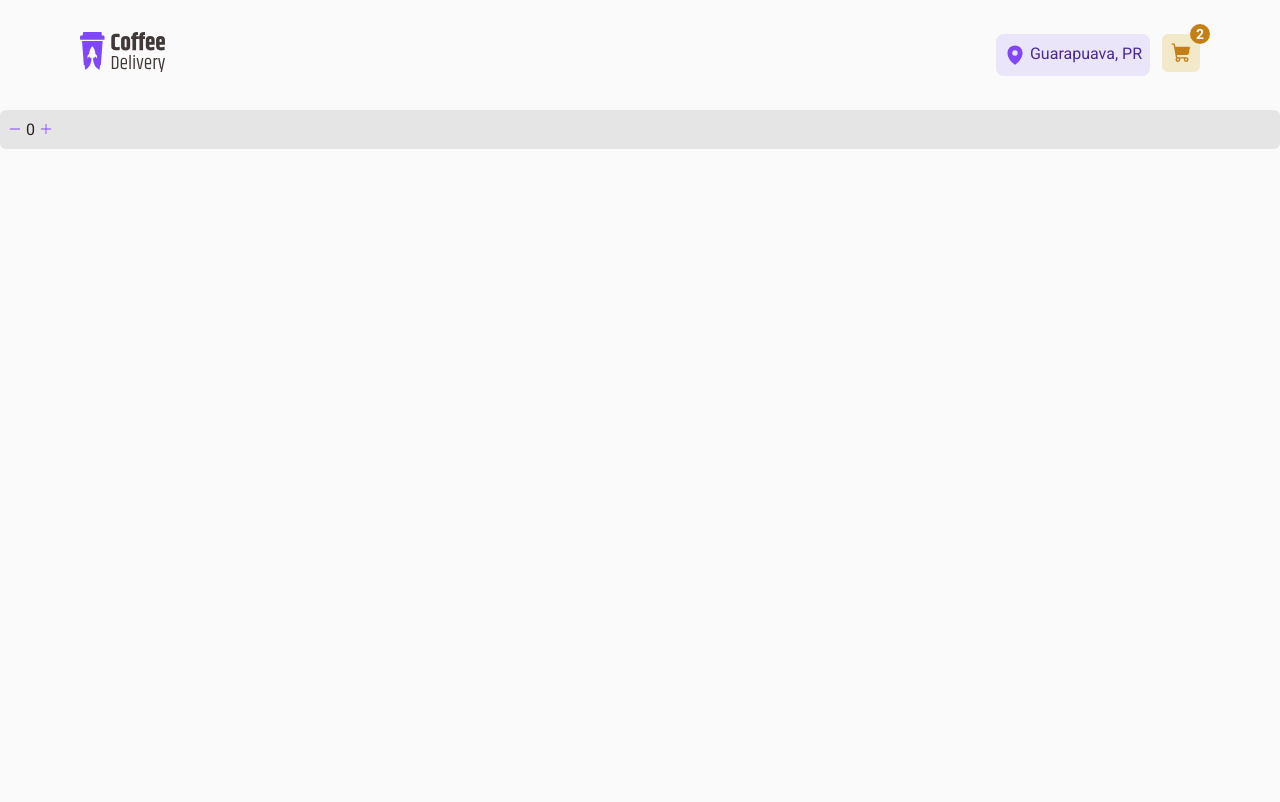
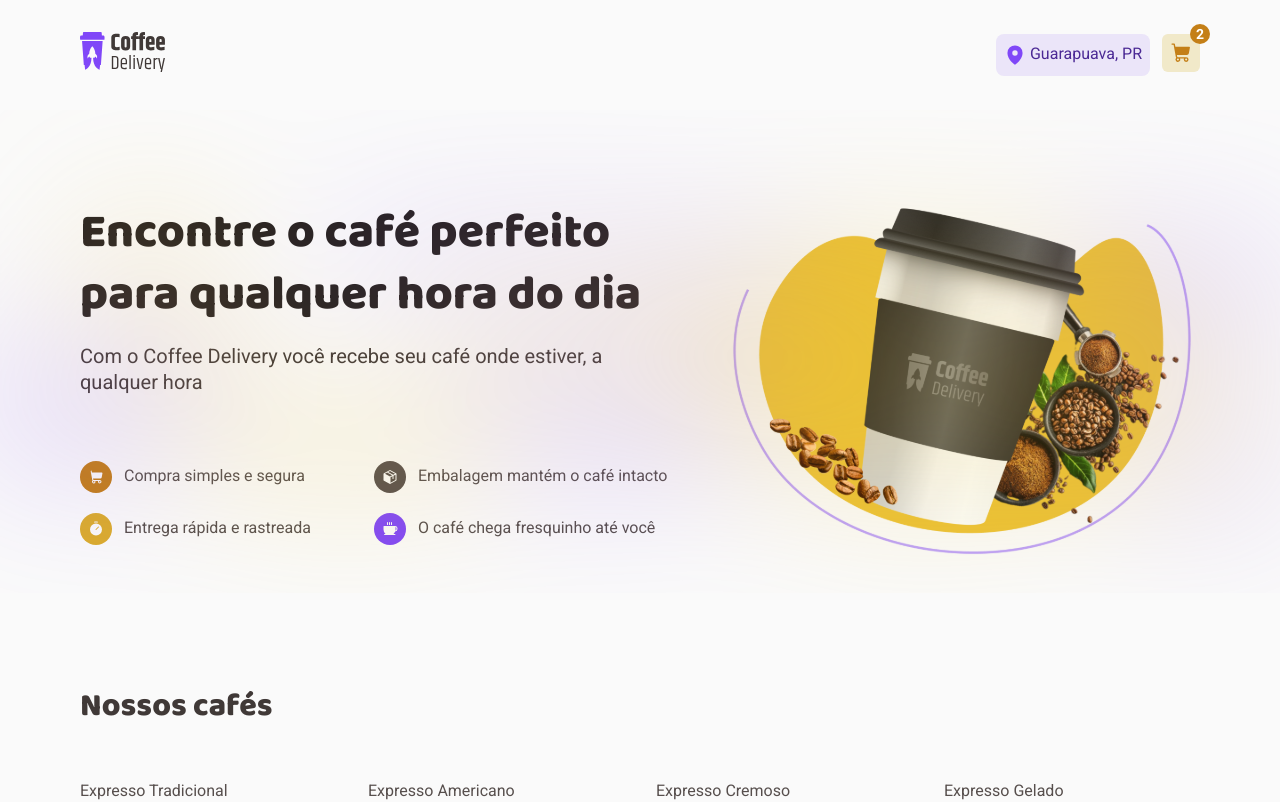
Before and after one commit to edu-almeidaf/coffee-delivery, a React (Vite) app: page / in a window 1280 px wide. Shown: the top 802 px of the page. Built offline with nearby package versions, Linux system fonts and the light colour scheme.

Commit message:
feat: create homepage content

```diff
--- a/src/pages/home/index.tsx
+++ b/src/pages/home/index.tsx
@@ -1,21 +1,83 @@
-import { QuantityInput } from '@/components/quantity-input'
-import { useState } from 'react'
+import { useTheme } from 'styled-components'
+import { CoffeeList, Heading, Hero, HeroContent, Info } from './styles'
+import { Coffee, Package, ShoppingCart, Timer } from '@phosphor-icons/react'
+import { coffees } from '../../../data.json'
 
 export function Home() {
-  const [quantity, setQuantity] = useState(0)
+  const theme = useTheme()
+  return (
+    <div>
+      <Hero>
+        <HeroContent>
+          <div>
+            <Heading>
+              <h1>Encontre o café perfeito para qualquer hora do dia</h1>
 
-  function incrementQuantity() {
-    setQuantity((state) => state + 1)
-  }
+              <span>
+                Com o Coffee Delivery você recebe seu café onde estiver, a
+                qualquer hora
+              </span>
+            </Heading>
 
-  function decrementQuantity() {
-    setQuantity((state) => state - 1)
-  }
-  return (
-    <QuantityInput
-      quantity={quantity}
-      incrementQuantity={incrementQuantity}
-      decrementQuantity={decrementQuantity}
-    />
+            <Info>
+              <div>
+                <ShoppingCart
+                  size={32}
+                  weight="fill"
+                  color={theme.colors.background}
+                  style={{ backgroundColor: theme.colors['yellow-dark'] }}
+                />
+                <span>Compra simples e segura</span>
+              </div>
+
+              <div>
+                <Package
+                  size={32}
+                  weight="fill"
+                  color={theme.colors.background}
+                  style={{ backgroundColor: theme.colors['base-text'] }}
+                />
+                <span>Embalagem mantém o café intacto</span>
+              </div>
+
+              <div>
+                <Timer
+                  size={32}
+                  weight="fill"
+                  color={theme.colors.background}
+                  style={{ backgroundColor: theme.colors.yellow }}
+                />
+                <span>Entrega rápida e rastreada</span>
+              </div>
+
+              <div>
+                <Coffee
+                  size={32}
+                  weight="fill"
+                  color={theme.colors.background}
+                  style={{ backgroundColor: theme.colors.purple }}
+                />
+                <span>O café chega fresquinho até você</span>
+              </div>
+            </Info>
+          </div>
+
+          <img src="/images/hero.svg" alt="Café do Coffee Delivery" />
+        </HeroContent>
+
+        <img src="/images/hero-bg.svg" alt="" id="hero-bg" />
+      </Hero>
+      <CoffeeList>
+        <h2>Nossos cafés</h2>
+
+        <div>
+          {coffees.map((coffee) => (
+            <div key={coffee.id}>
+              <p>{coffee.title}</p>
+            </div>
+          ))}
+        </div>
+      </CoffeeList>
+    </div>
   )
 }
--- /dev/null
+++ b/src/pages/home/styles.ts
@@ -0,0 +1,87 @@
+import { mixins } from '@/styles/mixins'
+import styled from 'styled-components'
+
+export const Hero = styled.section`
+  position: relative;
+
+  img#hero-bg {
+    position: absolute;
+    top: 0;
+    left: 0;
+    max-height: 34rem;
+    width: 100vw;
+    object-fit: cover;
+  }
+`
+
+export const HeroContent = styled.div`
+  max-width: 72.5rem;
+  padding: 5.75rem 1.25rem;
+  margin: 0 auto;
+
+  display: flex;
+  gap: 3.5rem;
+  align-items: flex-start;
+  justify-content: space-between;
+
+  > div {
+    display: flex;
+    flex-direction: column;
+    gap: 4.125rem;
+  }
+`
+
+export const Heading = styled.div`
+  display: flex;
+  flex-direction: column;
+  gap: 1rem;
+
+  h1 {
+    ${mixins.fonts.titleXL}
+    color: ${({ theme }) => theme.colors['base-title']};
+  }
+
+  span {
+    ${mixins.fonts.textL}
+    color: ${({ theme }) => theme.colors['base-subtitle']};
+  }
+`
+
+export const Info = styled.div`
+  display: grid;
+  grid-template-columns: 1fr 1fr;
+  row-gap: 1.25rem;
+
+  div {
+    display: flex;
+    align-items: center;
+    gap: 0.75rem;
+
+    svg {
+      padding: 0.5rem;
+      border-radius: 999px;
+    }
+  }
+`
+
+export const CoffeeList = styled.section`
+  max-width: 72.5rem;
+  padding: 2rem 1.25rem 9.375rem;
+  margin: 0 auto;
+
+  display: flex;
+  flex-direction: column;
+  gap: 3.375rem;
+
+  > h2 {
+    ${mixins.fonts.titleL};
+    color: ${({ theme }) => theme.colors['base-subtitle']};
+  }
+
+  > div {
+    display: grid;
+    grid-template-columns: repeat(4, 1fr);
+    row-gap: 2.5rem;
+    column-gap: 2rem;
+  }
+`
```
Also changed, not shown: src/components/form/quantity-input/index.tsx (renamed from src/components/quantity-input/index.tsx), src/components/form/quantity-input/styles.ts (renamed from src/components/quantity-input/styles.ts), src/components/form/radio/index.tsx (renamed from src/components/radio/index.tsx), src/components/form/radio/styles.ts (renamed from src/components/radio/styles.ts), src/components/form/text-input/index.tsx (renamed from src/components/text-input/index.tsx), src/components/form/text-input/styles.ts (renamed from src/components/text-input/styles.ts).
